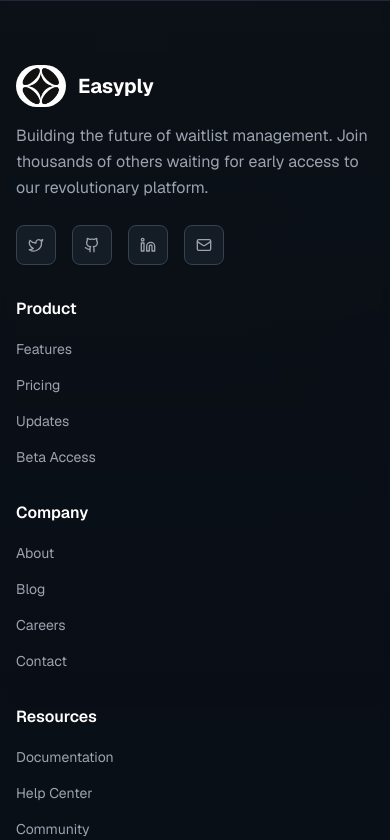
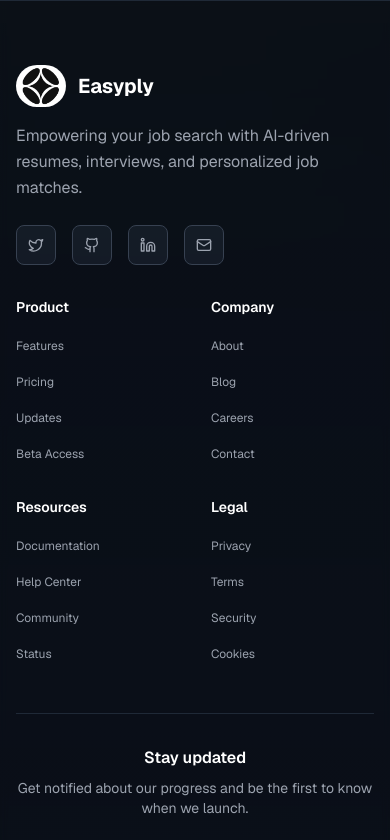
Before and after one commit to techAtEasyply/Waitlist, a Next.js app: page / in a window 390 px wide. Shown: the part 2520-3360 px from the top of the page. Built offline with nearby package versions, Linux system fonts and the light colour scheme.

Commit message:
Update footer.tsx

```diff
--- a/components/footer.tsx
+++ b/components/footer.tsx
@@ -56,9 +56,9 @@ export function Footer() {
       <div className="absolute inset-0 bg-gradient-to-t from-black/20 to-transparent" />
 
       <div className="relative z-10 container mx-auto px-4 py-16">
-        <div className="grid grid-cols-1 md:grid-cols-2 lg:grid-cols-6 gap-8">
+        <div className="grid grid-cols-2 md:grid-cols-2 lg:grid-cols-6 gap-8">
           {/* Brand Section */}
-          <div className="lg:col-span-2">
+          <div className="col-span-2 lg:col-span-2">
             <motion.div
               initial={{ opacity: 0, y: 20 }}
               whileInView={{ opacity: 1, y: 0 }}
@@ -72,8 +72,7 @@ export function Footer() {
               </div>
 
               <p className="text-gray-400 mb-6 max-w-sm leading-relaxed">
-                Building the future of waitlist management. Join thousands of others waiting for early access to our
-                revolutionary platform.
+              Empowering your job search with AI-driven resumes, interviews, and personalized job matches.
               </p>
 
               {/* Social Links */}
@@ -98,16 +97,90 @@ export function Footer() {
             </motion.div>
           </div>
 
-          {/* Links Sections */}
-          {footerLinks.map((section, sectionIndex) => (
-            <div key={section.title} className="lg:col-span-1">
+          {/* Links Sections - Mobile: 2x2 Grid, Desktop: Single Row */}
+          <div className="col-span-2 lg:col-span-4">
+            {/* Mobile Layout: 2x2 Grid */}
+            <div className="grid grid-cols-2 gap-8 lg:hidden">
+              {/* First Row: Product and Company */}
+              <div className="col-span-2 flex justify-between gap-8">
+                {footerLinks.slice(0, 2).map((section, sectionIndex) => (
+                  <div key={section.title} className="flex-1">
                     <motion.div
                       initial={{ opacity: 0, y: 20 }}
                       whileInView={{ opacity: 1, y: 0 }}
                       transition={{ duration: 0.6, delay: sectionIndex * 0.1 }}
                       viewport={{ once: true }}
                     >
-                <h3 className="text-white font-semibold mb-4">{section.title}</h3>
+                      <h3 className="text-white font-semibold mb-4 text-sm">{section.title}</h3>
+                      <ul className="space-y-3">
+                        {section.links.map((link, linkIndex) => (
+                          <motion.li
+                            key={link.name}
+                            initial={{ opacity: 0, x: -10 }}
+                            whileInView={{ opacity: 1, x: 0 }}
+                            transition={{ duration: 0.4, delay: sectionIndex * 0.1 + linkIndex * 0.05 }}
+                            viewport={{ once: true }}
+                          >
+                            <a
+                              href={link.href}
+                              className="text-gray-400 hover:text-lime-400 transition-colors duration-300 text-xs"
+                            >
+                              {link.name}
+                            </a>
+                          </motion.li>
+                        ))}
+                      </ul>
+                    </motion.div>
+                  </div>
+                ))}
+              </div>
+
+              {/* Second Row: Resources and Legal */}
+              <div className="col-span-2 flex justify-between gap-8">
+                {footerLinks.slice(2, 4).map((section, sectionIndex) => (
+                  <div key={section.title} className="flex-1">
+                    <motion.div
+                      initial={{ opacity: 0, y: 20 }}
+                      whileInView={{ opacity: 1, y: 0 }}
+                      transition={{ duration: 0.6, delay: (sectionIndex + 2) * 0.1 }}
+                      viewport={{ once: true }}
+                    >
+                      <h3 className="text-white font-semibold mb-4 text-sm">{section.title}</h3>
+                      <ul className="space-y-3">
+                        {section.links.map((link, linkIndex) => (
+                          <motion.li
+                            key={link.name}
+                            initial={{ opacity: 0, x: -10 }}
+                            whileInView={{ opacity: 1, x: 0 }}
+                            transition={{ duration: 0.4, delay: (sectionIndex + 2) * 0.1 + linkIndex * 0.05 }}
+                            viewport={{ once: true }}
+                          >
+                            <a
+                              href={link.href}
+                              className="text-gray-400 hover:text-lime-400 transition-colors duration-300 text-xs"
+                            >
+                              {link.name}
+                            </a>
+                          </motion.li>
+                        ))}
+                      </ul>
+                    </motion.div>
+                  </div>
+                ))}
+              </div>
+            </div>
+
+            {/* Desktop Layout: Original Single Row */}
+            <div className="hidden lg:grid lg:grid-cols-4 lg:gap-8">
+              {footerLinks.map((section, sectionIndex) => (
+                <div key={section.title}>
+                  <motion.div
+                    initial={{ opacity: 0, y: 20 }}
+                    whileInView={{ opacity: 1, y: 0 }}
+                    transition={{ duration: 0.6, delay: sectionIndex * 0.1 }}
+                    viewport={{ once: true }}
+                  >
+                    <h3 className="text-white font-semibold mb-4 text-base">{section.title}</h3>
                     <ul className="space-y-3">
                       {section.links.map((link, linkIndex) => (
                         <motion.li
@@ -130,6 +203,8 @@ export function Footer() {
                 </div>
               ))}
             </div>
+          </div>
+        </div>
 
         {/* Newsletter Section */}
         <motion.div
@@ -140,20 +215,20 @@ export function Footer() {
           viewport={{ once: true }}
         >
           <div className="flex flex-col md:flex-row items-center justify-between gap-6">
-            <div>
+            <div className="text-center md:text-left">
               <h3 className="text-white font-semibold mb-2">Stay updated</h3>
               <p className="text-gray-400 text-sm">
                 Get notified about our progress and be the first to know when we launch.
               </p>
             </div>
-            <div className="flex gap-3">
+            <div className="flex flex-col sm:flex-row gap-3 w-full md:w-auto">
               <input
                 type="email"
                 placeholder="Enter your email"
-                className="px-4 py-2 bg-gray-800/50 border border-gray-700 rounded-lg text-white placeholder:text-gray-500 focus:border-lime-400 focus:outline-none transition-colors duration-300 min-w-[200px]"
+                className="px-4 py-2 bg-gray-800/50 border border-gray-700 rounded-lg text-white placeholder:text-gray-500 focus:border-lime-400 focus:outline-none transition-colors duration-300 w-full sm:min-w-[200px]"
               />
               <motion.button
-                className="px-6 py-2 bg-lime-400 text-black font-medium rounded-lg hover:bg-lime-300 transition-colors duration-300"
+                className="px-6 py-2 bg-lime-400 text-black font-medium rounded-lg hover:bg-lime-300 transition-colors duration-300 w-full sm:w-auto"
                 whileHover={{ scale: 1.05 }}
                 whileTap={{ scale: 0.95 }}
               >
```
Lines whose indentation alone changed are shown as unchanged.
